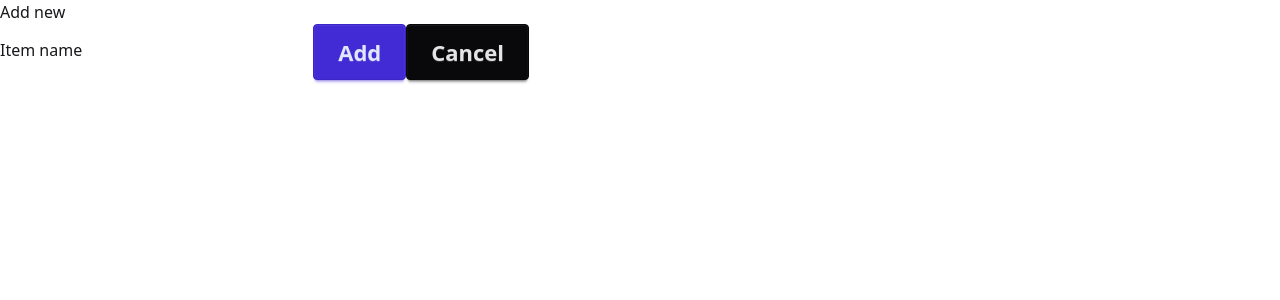
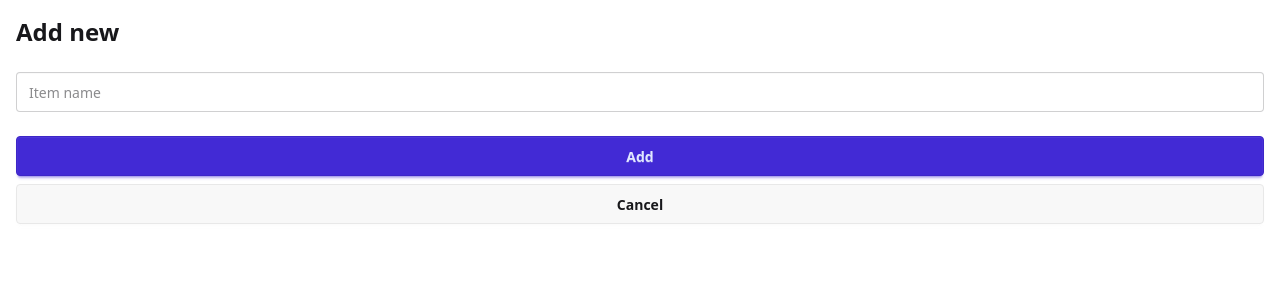
Before and after one commit to savcukova/shoppingList, a React (Vite) app: page / in a window 1280 px wide. Both pictures are taken after a click on the button "+Add new". Shown: the top 300 px of the page. Built offline with nearby package versions, Linux system fonts and the light colour scheme.

Commit message:
Add new form styles implemented

```diff
--- a/src/components/AddNewForm.jsx
+++ b/src/components/AddNewForm.jsx
@@ -5,30 +5,36 @@ function AddNewForm({ value, onChange, onAdd, onCancel }) {
   };
 
   return (
-    <>
-      <div>
-        <p>Add new</p>
+    <div className="p-4 space-y-6">
+      <p className="text-2xl font-bold">Add new</p>
+
+      <form onSubmit={handleSubmit} className="space-y-4">
+        <div className="form-control w-full">
+          <input
+            type="text"
+            id="itemName"
+            value={value}
+            onChange={onChange}
+            className="input input-bordered w-full"
+            placeholder="Item name"
+          />
         </div>
 
-      <form onSubmit={handleSubmit}>
-        <label htmlFor="itemName">Item name</label>
-        <input type="text" id="itemName" value={value} onChange={onChange} />
+        <div className="pt-2 space-y-2">
+          <button type="submit" className="btn btn-primary btn-md w-full">
+            Add
+          </button>
 
           <button
-          type="submit"
-          className="btn btn-primary btn-xs sm:btn-sm md:btn-md lg:btn-lg xl:btn-xl"
-        >
-          Add
-        </button>
-        <button
             type="button"
-          className="btn btn-neutral btn-xs sm:btn-sm md:btn-md lg:btn-lg xl:btn-xl"
+            className="btn bg-base-200 btn-md w-full"
             onClick={onCancel}
           >
             Cancel
           </button>
+        </div>
       </form>
-    </>
+    </div>
   );
 }
 
```
Lines whose indentation alone changed are shown as unchanged.
